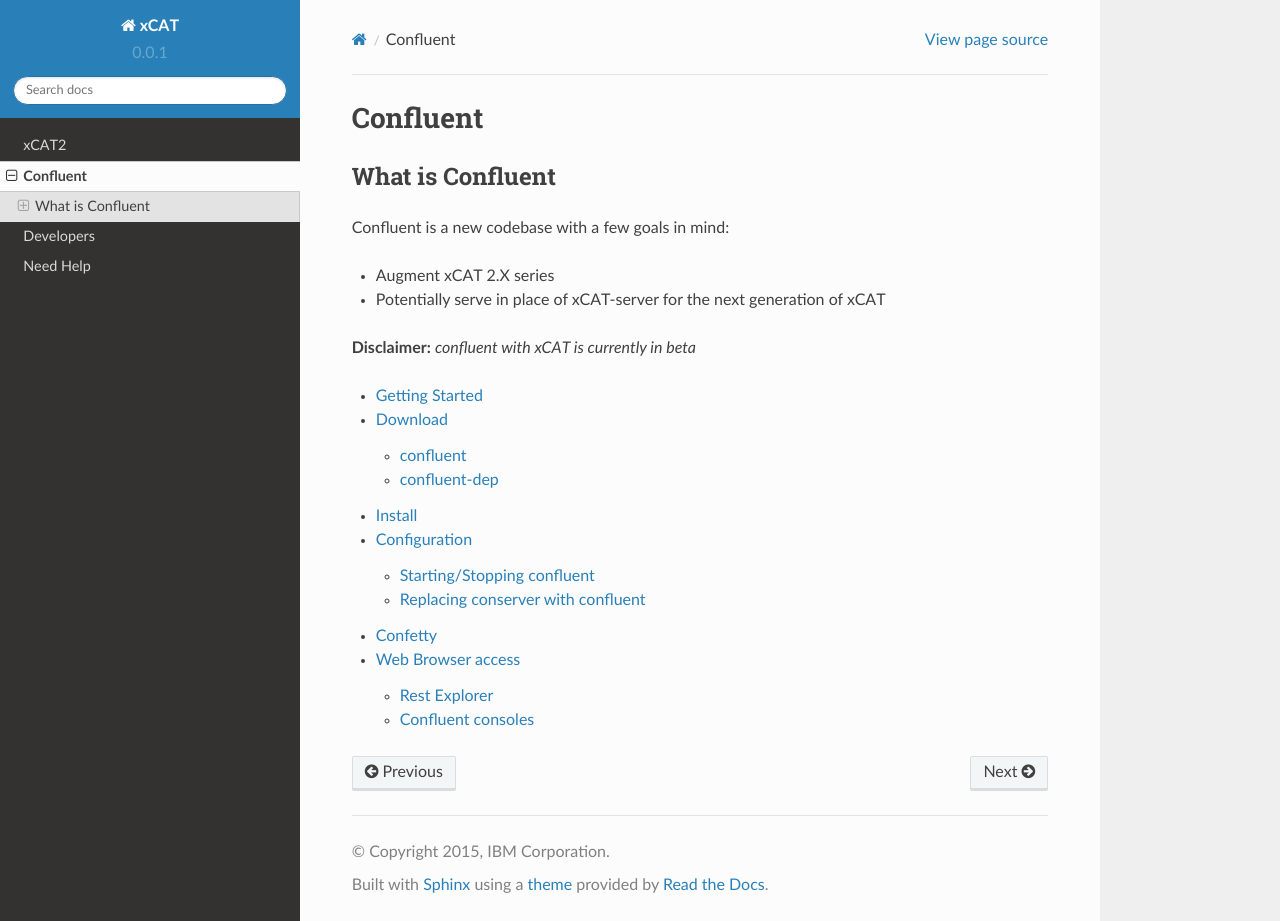
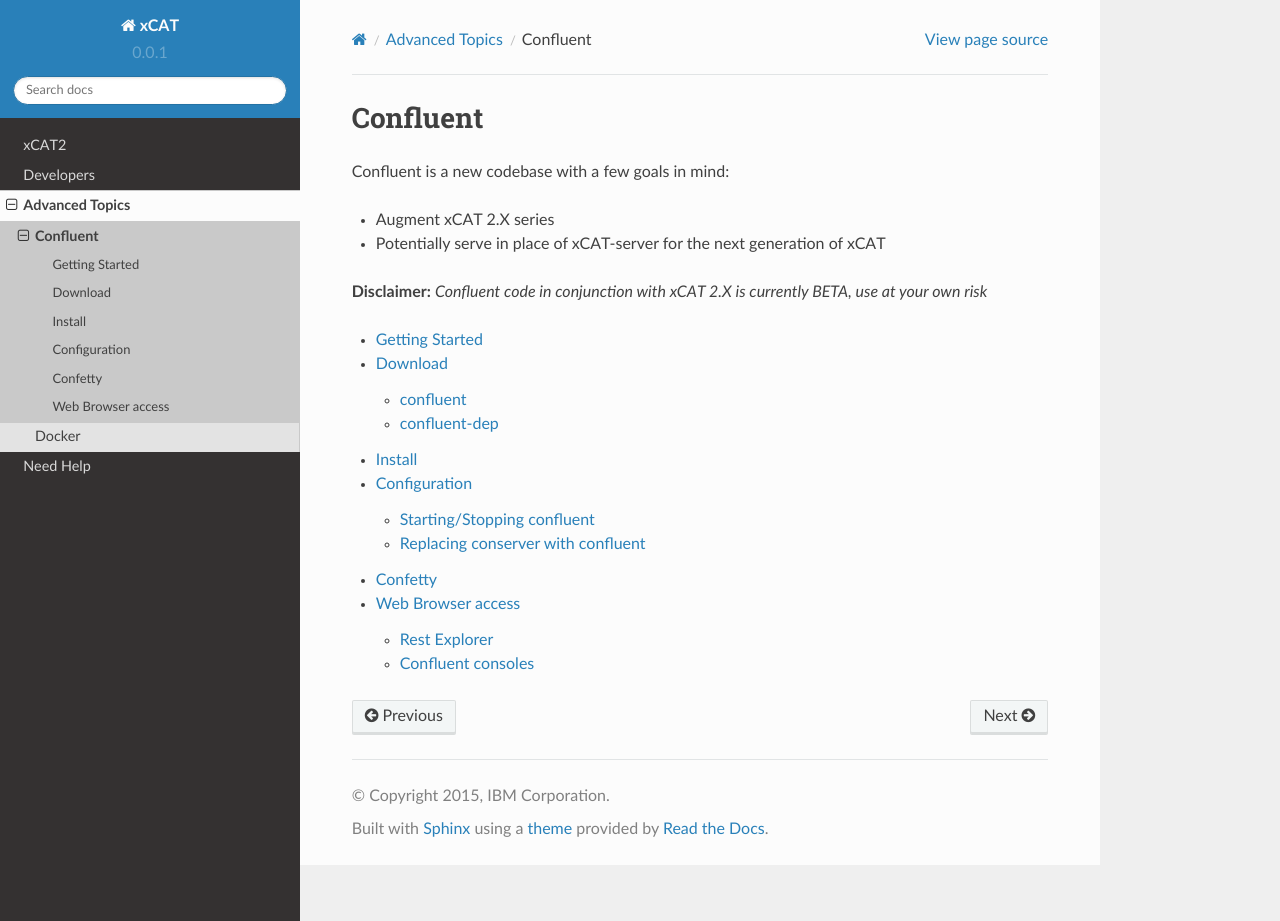
Before and after one commit to junxiawang/xcat-doc, a Sphinx documentation site: the page built from source/advanced/confluent/index.rst, in a window 1280 px wide and 921 px high. Built offline with Sphinx 7.4.7 and the Read the Docs theme 2.0.0, drawn with Linux system fonts in a browser that asks for light colours.

Commit message:
Created a new "advanced topics" section in the documentation - moved confluent to advanced - created placeholder for docker to advanced

```diff
--- a/source/confluent/index.rst
+++ b/source/advanced/confluent/index.rst
@@ -1,18 +1,15 @@
 Confluent
 =========
-
-What is Confluent
------------------
 
 Confluent is a new codebase with a few goals in mind:
 
 * Augment xCAT 2.X series
 * Potentially serve in place of xCAT-server for the next generation of xCAT
 
-**Disclaimer:** *confluent with xCAT is currently in beta*
+**Disclaimer:** *Confluent code in conjunction with xCAT 2.X is currently BETA, use at your own risk*
 
 
 .. toctree::
    :maxdepth: 2
 
-   confluent
+   confluent.rst
--- /dev/null
+++ b/source/advanced/index.rst
@@ -0,0 +1,8 @@
+Advanced Topics
+===============
+
+.. toctree::
+   :maxdepth: 2
+
+   confluent/index
+   docker/index
--- a/source/index.rst
+++ b/source/index.rst
@@ -8,8 +8,8 @@
    :maxdepth: 2
 
    xcat2/index
-   confluent/index
    developers/index
+   advanced/index
    help
 
 
```
Also changed, not shown: source/advanced/docker/index.rst (added, +7 -0 lines), source/advanced/confluent/confluent.rst (renamed from source/confluent/confluent.rst).
